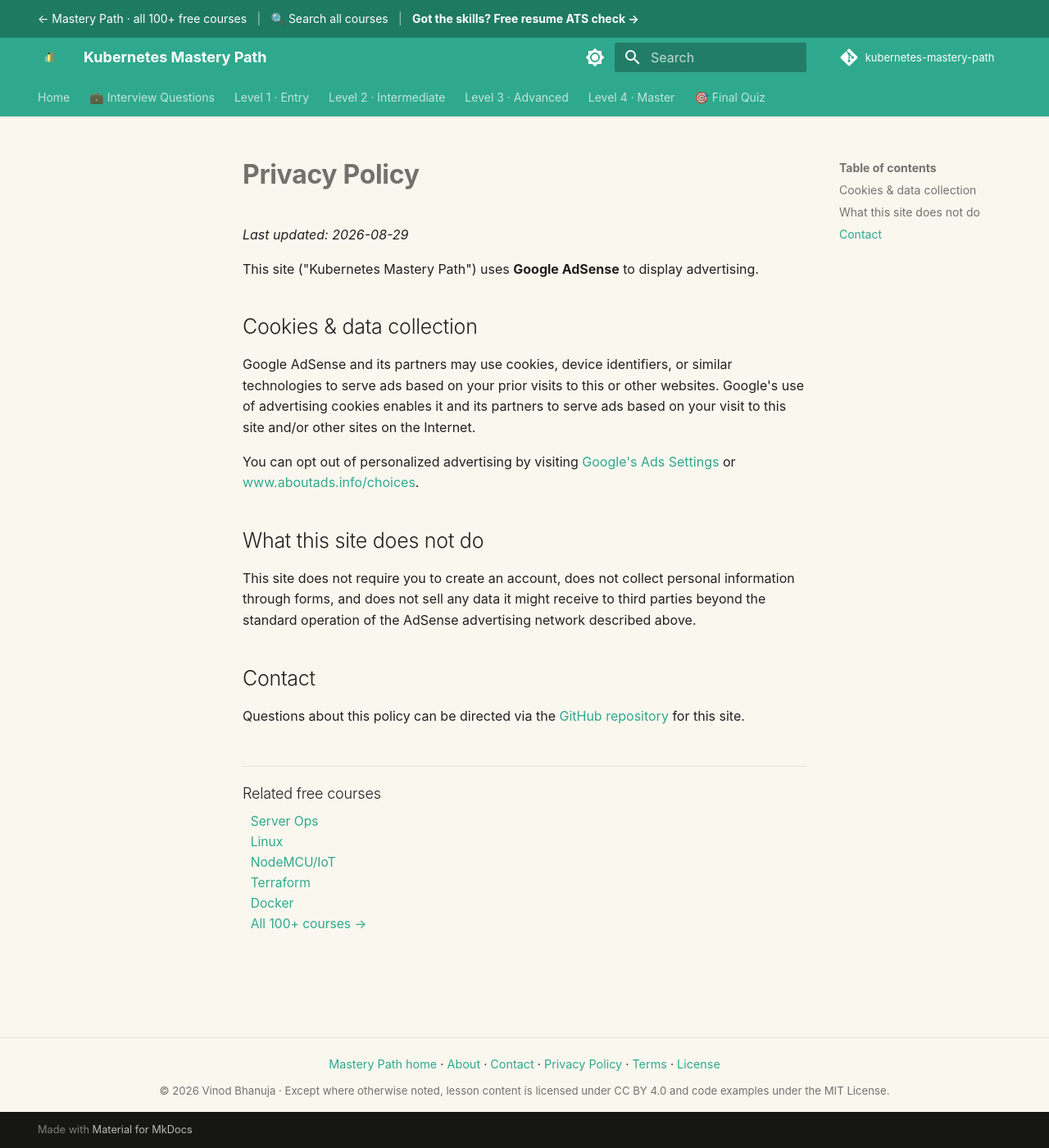
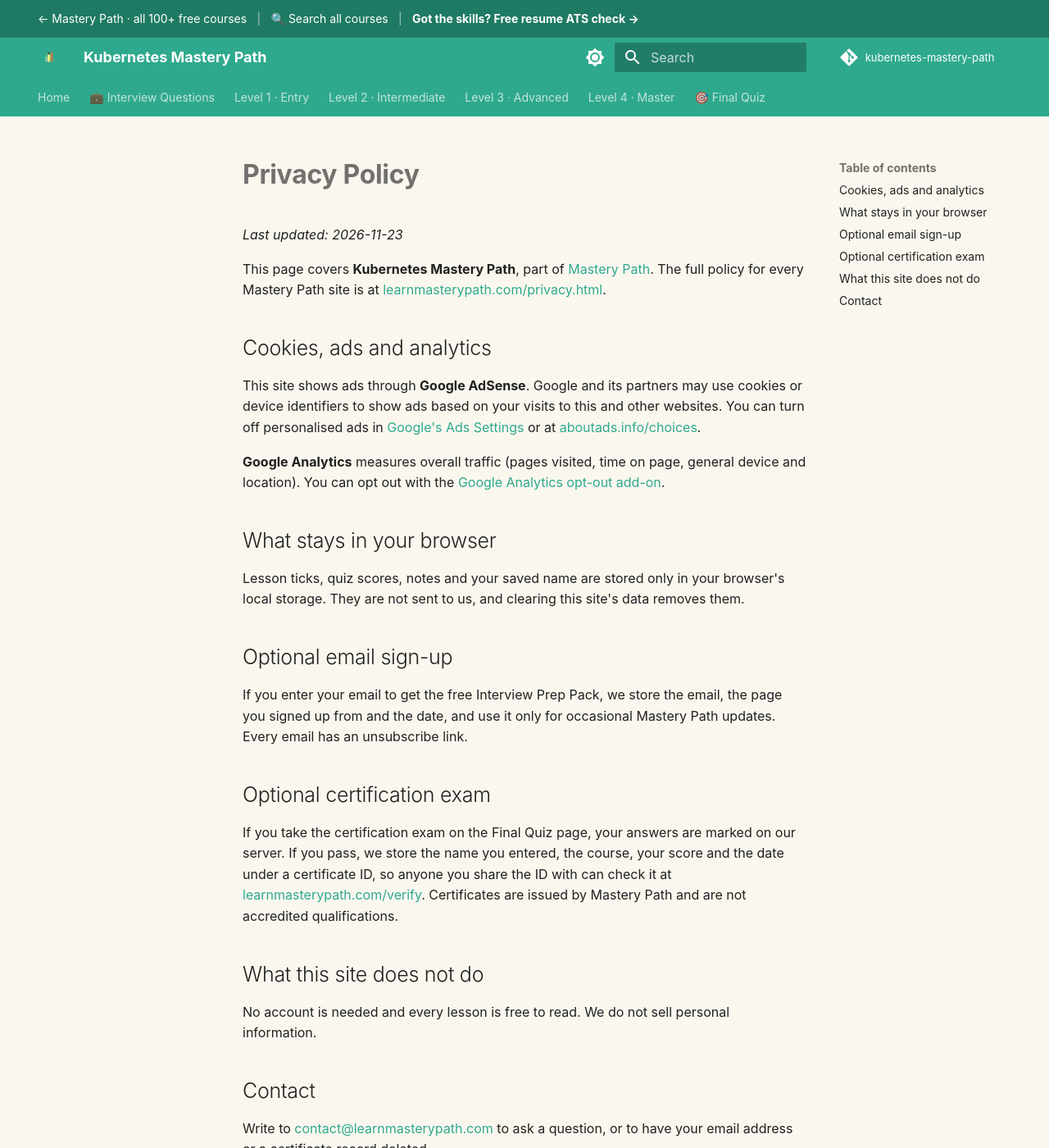
Before and after one commit to SIGILIPELLI/kubernetes-mastery-path, an MkDocs documentation site: the page built from docs/privacy.md, in a window 1280 px wide and 1400 px high. Shown: the whole window at 82% size. Built offline with MkDocs 1.6.1 and Material for MkDocs 9.7.7, drawn with Linux system fonts in a browser that asks for light colours; comment, search, counter and statistics services are not loaded.

Commit message:
Update privacy page: progress stays in the browser, optional email sign-up and certification exam, link to the full policy
Co-Authored-By: Claude Opus 5.5 <noreply@anthropic.com>

```diff
--- a/docs/privacy.md
+++ b/docs/privacy.md
@@ -1,33 +1,35 @@
 ---
-description: "Privacy policy for the free Kubernetes Mastery Path: how Google Analytics and AdSense cookies are used, what is not collected, and how to opt out."
+description: "Privacy policy for the free Kubernetes Mastery Path: cookies for ads and analytics, what stays in your browser, and the optional email sign-up and certification exam."
 ---
 
 # Privacy Policy
 
-_Last updated: 2026-08-29_
+_Last updated: 2026-11-23_
 
-This site ("Kubernetes Mastery Path") uses **Google AdSense** to display advertising.
+This page covers **Kubernetes Mastery Path**, part of [Mastery Path](https://learnmasterypath.com/). The full policy for every Mastery Path site is at [learnmasterypath.com/privacy.html](https://learnmasterypath.com/privacy.html).
 
-## Cookies & data collection
+## Cookies, ads and analytics
 
-Google AdSense and its partners may use cookies, device identifiers, or similar
-technologies to serve ads based on your prior visits to this or other websites.
-Google's use of advertising cookies enables it and its partners to serve ads
-based on your visit to this site and/or other sites on the Internet.
+This site shows ads through **Google AdSense**. Google and its partners may use cookies or device identifiers to show ads based on your visits to this and other websites. You can turn off personalised ads in [Google's Ads Settings](https://adssettings.google.com/) or at [aboutads.info/choices](https://www.aboutads.info/choices/).
 
-You can opt out of personalized advertising by visiting
-[Google's Ads Settings](https://adssettings.google.com/) or
-[www.aboutads.info/choices](https://www.aboutads.info/choices/).
+**Google Analytics** measures overall traffic (pages visited, time on page, general device and location). You can opt out with the [Google Analytics opt-out add-on](https://tools.google.com/dlpage/gaoptout).
+
+## What stays in your browser
+
+Lesson ticks, quiz scores, notes and your saved name are stored only in your browser's local storage. They are not sent to us, and clearing this site's data removes them.
+
+## Optional email sign-up
+
+If you enter your email to get the free Interview Prep Pack, we store the email, the page you signed up from and the date, and use it only for occasional Mastery Path updates. Every email has an unsubscribe link.
+
+## Optional certification exam
+
+If you take the certification exam on the Final Quiz page, your answers are marked on our server. If you pass, we store the name you entered, the course, your score and the date under a certificate ID, so anyone you share the ID with can check it at [learnmasterypath.com/verify](https://learnmasterypath.com/verify/). Certificates are issued by Mastery Path and are not accredited qualifications.
 
 ## What this site does not do
 
-This site does not require you to create an account, does not collect personal
-information through forms, and does not sell any data it might receive to third
-parties beyond the standard operation of the AdSense advertising network
-described above.
+No account is needed and every lesson is free to read. We do not sell personal information.
 
 ## Contact
 
-Questions about this policy can be directed via the
-[GitHub repository](https://github.com/SIGILIPELLI/csharp-mastery-path) for this
-site.
+Write to [contact@learnmasterypath.com](mailto:contact@learnmasterypath.com) to ask a question, or to have your email address or a certificate record deleted.
```
